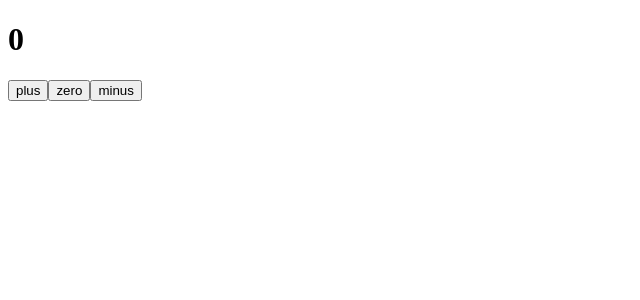
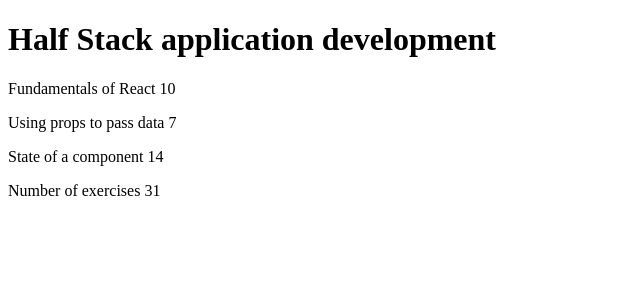
Before and after one commit to crlsrgz/fso, a React (Vite) app in the folder part1/courseinfo/: page / in a window 1280 px wide. Shown: the top 300 px of the page, without its empty margins (0-640 px from the left). Built offline with nearby package versions, Linux system fonts and the light colour scheme.

Commit message:
part1b-exercise-1.3-1.5

```diff
--- a/part1/courseinfo/src/App.jsx
+++ b/part1/courseinfo/src/App.jsx
@@ -1,45 +1,36 @@
-import { useState } from "react";
-import Display from "./components/Display.component";
-import Button  from "./components/Button.component";
+import Header  from "./components/Header.component"
+import Content from "./components/Content.component"
+import Total from "./components/Total.component"
 
 function App() {
-//   const course = {
-//   name: "Half Stack application development",
-//   parts:  [
-//   {
-//     name: 'Fundamentals of React',
-//     exercises:  10
-//   },
-//   {
-//     name: 'Using props to pass data',
-//     exercises: 7
-//   },
-//   {
-//     name: 'State of a component',
-//     exercises: 14
-//   }
-// ]
-// }
+  const course = {
+  name: "Half Stack application development",
+  parts:  [
+  {
+    name: 'Fundamentals of React',
+    exercises:  10
+  },
+  {
+    name: 'Using props to pass data',
+    exercises: 7
+  },
+  {
+    name: 'State of a component',
+    exercises: 14
+  }
+]
+}
 
-  const [counter, setCounter] = useState(0);
-  const increaseByOne = () => setCounter(counter + 1);
-  const decreaseByOne = () => setCounter(counter - 1);
-  const setToZero = () => setCounter(0);
 
 
   return (
-  // <div>
-  //   <Header title={course} />
-  //   <Content parts={parts}/>
-  //   <Total parts={parts}/>
-  // </div>
-    <>
+  <div>
 
-      <Display counter={counter} />
-      <Button onSmash={increaseByOne} text={'plus'}/>
-      <Button onSmash={setToZero} text={'zero'}/>
-      <Button onSmash={decreaseByOne} text={'minus'}/>
-    </>
+    <Header title={course.name} />
+     <Content parts={course.parts}/>
+     <Total parts={course.parts}/>
+
+  </div>
   )
 }
 
--- a/part1/courseinfo/src/components/Button.component.jsx
+++ /dev/null
@@ -1,10 +0,0 @@
-const Button = ({onSmash, text}) => {
-  return(
-
-      <button onClick={onSmash}>
-        {text}
-      </button>
-  )
- }
-
- export default Button
--- a/part1/courseinfo/src/components/Content.component.jsx
+++ b/part1/courseinfo/src/components/Content.component.jsx
@@ -4,9 +4,9 @@
     return (
     <div>
 
-        <Part part={props.part1} exercise={props.exercises1} />
-        <Part part={props.part2} exercise={props.exercises2} />
-        <Part part={props.part3} exercise={props.exercises3} />
+        <Part part={props.parts[0].name} exercises={props.parts[0].exercises} />
+        <Part part={props.parts[1].name} exercises={props.parts[1].exercises} />
+        <Part part={props.parts[2].name} exercises={props.parts[2].exercises} />
     </div>
     )
 }
--- a/part1/courseinfo/src/components/Display.component.jsx
+++ /dev/null
@@ -1,4 +0,0 @@
-const Display = ({counter}) => <h1>{counter}</h1>
-
-
-export default Display;
--- a/part1/courseinfo/src/components/Total.component.jsx
+++ b/part1/courseinfo/src/components/Total.component.jsx
@@ -1,6 +1,7 @@
 function Total(props) {
     return(
-    <p>Number of exercises {props.exercises1 +  props.exercises2 + props.exercises3}</p>
+    <p>Number of exercises {props.parts[0].exercises + props.parts[1].exercises + props.parts[2].exercises }</p>
+
     )
 }
 
```
